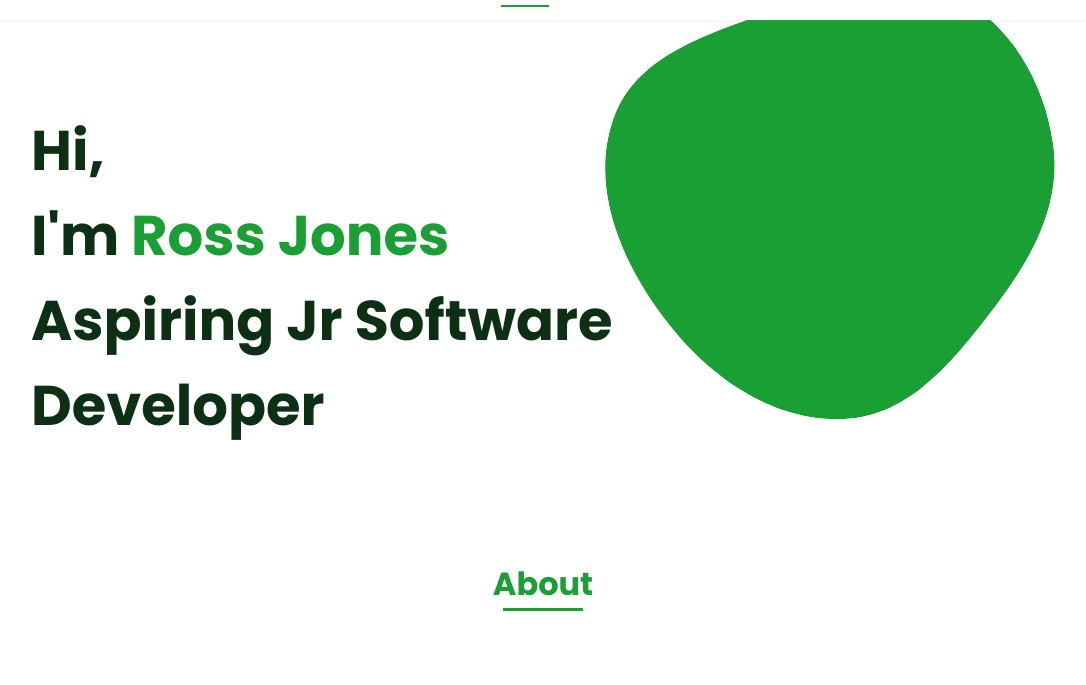
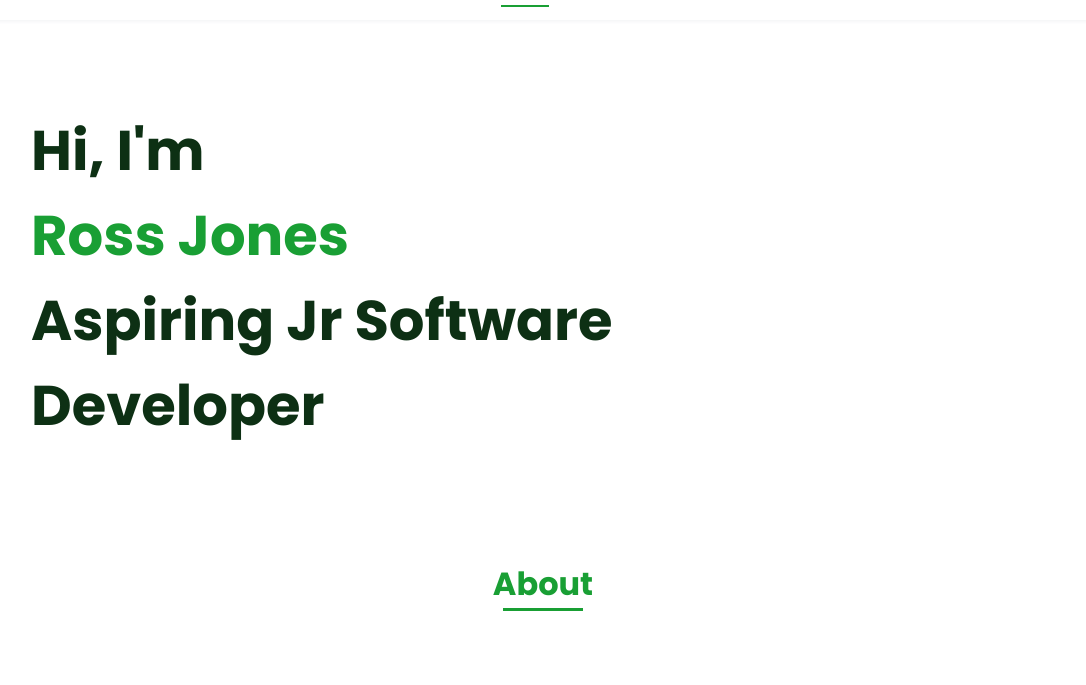
Before and after one commit to Ross-jone/Ross-jones.github.io, a plain HTML site: page index.html in a window 1280 px wide. Shown: the part 52-737 px from the top of the page, without its empty margins (97-1183 px from the left). Drawn offline with nearby package versions, Linux system fonts and the light colour scheme.

Commit message:
Update index.html

```diff
--- a/index.html
+++ b/index.html
@@ -60,36 +60,10 @@
       <section class="home bd-grid" id="home">
         <div class="home__data">
           <h1 class="home__title">
-            Hi,<br />I'm <span class="home__title-color">Ross Jones</span><br />
+            Hi, I'm<br /> <span class="home__title-color">Ross Jones</span><br />
             Aspiring Jr Software <br />
             Developer
           </h1>
-        </div>
-
-        <div class="home__img">
-          <svg
-            class="home__blob"
-            viewBox="0 0 479 467"
-            xmlns="http://www.w3.org/2000/svg"
-            xmlns:xlink="http://www.w3.org/1999/xlink"
-          >
-            <mask id="mask0" mask-type="alpha">
-              <path
-                d="M9.19024 145.964C34.0253 76.5814 114.865 54.7299 184.111 29.4823C245.804 6.98884 311.86 -14.9503 370.735 14.143C431.207 44.026 467.948 107.508 477.191 174.311C485.897 237.229 454.931 294.377 416.506 344.954C373.74 401.245 326.068 462.801 255.442 466.189C179.416 469.835 111.552 422.137 65.1576 361.805C17.4835 299.81 -17.1617 219.583 9.19024 145.964Z"
-              />
-            </mask>
-            <g mask="url(#mask0)">
-              <path
-                d="M9.19024 145.964C34.0253 76.5814 114.865 54.7299 184.111 29.4823C245.804 6.98884 311.86 -14.9503 370.735 14.143C431.207 44.026 467.948 107.508 477.191 174.311C485.897 237.229 454.931 294.377 416.506 344.954C373.74 401.245 326.068 462.801 255.442 466.189C179.416 469.835 111.552 422.137 65.1576 361.805C17.4835 299.81 -17.1617 219.583 9.19024 145.964Z"
-              />
-              <image
-                class="home__blob-img"
-                x="50"
-                y="60"
-                href="assets/img/"
-              />
-            </g>
-          </svg>
         </div>
       </section>
 
```
